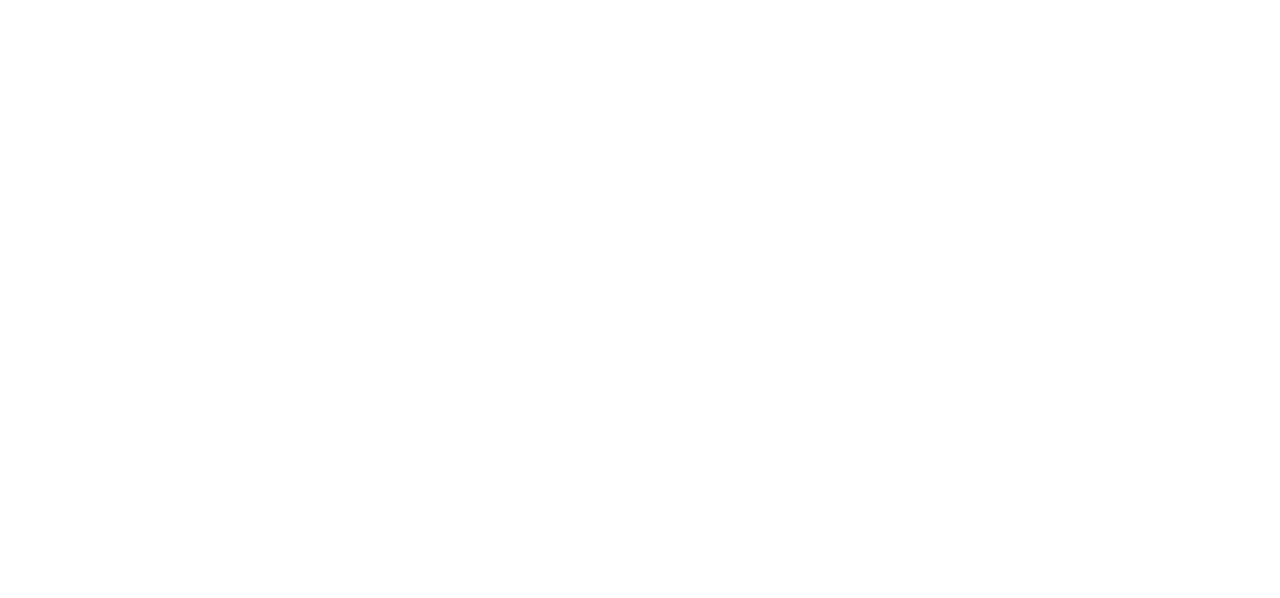
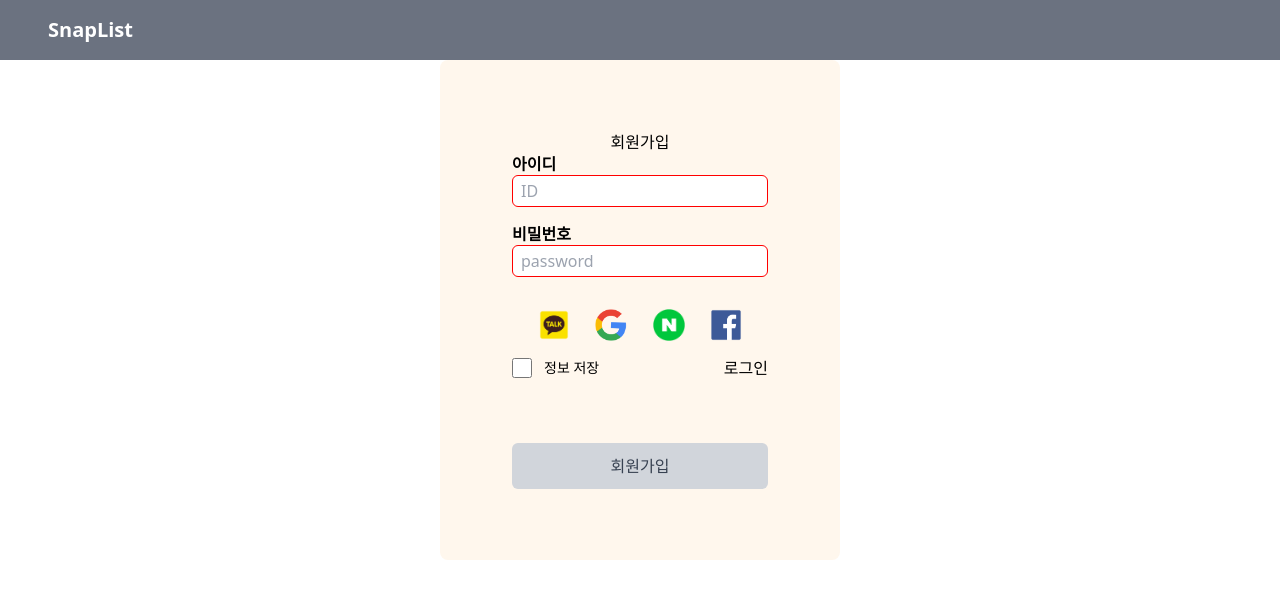
Before and after one commit to sth119/Snaplist_Front, a React (Vite) app: page /signup in a window 1280 px wide. Before the commit this address had no page. Shown: the top 598 px of the page. Built offline with nearby package versions, Linux system fonts and the light colour scheme.

Commit message:
registerpage

```diff
--- a/src/App.jsx
+++ b/src/App.jsx
@@ -1,7 +1,8 @@
 import { BrowserRouter, Routes, Route, Outlet } from "react-router-dom";
-import { Main , Header, GuestPage, Navbar, LoginPage, UserPage, Trash } from './Bridge';
+import { Main , Header, GuestPage, Navbar, LoginPage, UserPage, Trash, RegisterPage } from './Bridge';
 import { FileProvider, useFile } from "./common/Context";
 import { AuthProvider } from "./common/AuthContext";
+
 
 function HeaderWithNavbar() {
   return (
@@ -103,6 +104,7 @@
           <Route element={<OnlyHeader />}>
             <Route path="/" element={<Main />} />
             <Route path="/login" element={<LoginPage />} />
+            <Route path="/signup" element={<RegisterPage />} />
           </Route>
         </Routes>
     </BrowserRouter>
--- a/src/Bridge.jsx
+++ b/src/Bridge.jsx
@@ -7,6 +7,7 @@
 import UserPage from "./user/UserPage";
 import LoginPage from "./LoginPage/LoginPage";
 import Trash from './common/Trash'
+import RegisterPage from "./LoginPage/RegisterPage";
 
 
 
@@ -23,4 +24,5 @@
     UserPage,
     LoginPage,
     Trash,
+    RegisterPage,
 };
--- a/src/LoginPage/LoginPage.jsx
+++ b/src/LoginPage/LoginPage.jsx
@@ -95,7 +95,7 @@
             </label>
           </div>
           <div className='Register'>
-            <Link to={"/guest"}>회원가입</Link>
+            <Link to={"/signup"}>회원가입</Link>
           </div>
         </div>
         <button type='submit' className='LoginCheck'>
--- /dev/null
+++ b/src/LoginPage/RegisterPage.jsx
@@ -0,0 +1,112 @@
+import React, { useState } from 'react';
+import { Link, useNavigate } from 'react-router-dom';
+import "./LoginPage.css";  // 기존 CSS 재활용 (이름 바꾸고 싶으면 RegisterPage.css로)
+
+const RegisterPage = () => {
+  const [username, setUsername] = useState('');
+  const [password, setPassword] = useState('');
+  const [error, setError] = useState('');
+  const [success, setSuccess] = useState('');
+
+  const navigate = useNavigate();
+
+  const handleSubmit = async (e) => {
+    e.preventDefault();
+    setError('');
+    setSuccess('');
+
+    if (!username.trim() || !password.trim()) {
+      setError('아이디와 비밀번호를 입력해주세요.');
+      return;
+    }
+
+    try {
+      const response = await fetch('http://localhost:8080/api/auth/signup', {
+        method: 'POST',
+        headers: {
+          'Content-Type': 'application/json',
+        },
+        body: JSON.stringify({ username, password }),
+      });
+
+      if (response.ok) {
+        setSuccess('회원가입 성공! 로그인해주세요.');
+        setTimeout(() => {
+          navigate('/login');  // 2초 후 로그인 페이지로 이동
+        }, 2000);
+      } else {
+        const errorData = await response.text();
+        setError(errorData || '회원가입 실패: 이미 사용 중인 아이디일 수 있습니다.');
+      }
+    } catch (err) {
+      console.error('회원가입 에러', err);
+      setError('서버 연결 오류. 백엔드가 실행 중인지 확인해주세요.');
+    }
+  };
+
+  return (
+    <div className='LoginMainSection'>  {/* 기존 스타일 재활용 */}
+      <div className='LoginPopup'>
+        <h2 className='text-2xl font-bold mb-6 text-center'>회원가입</h2>
+
+        <form onSubmit={handleSubmit}>
+          <div className='LoginBox'>
+            <div className='IdBox'>
+              <label className='IdText'>아이디</label>
+              <input
+                type='text'
+                className='Id'
+                placeholder='ID'
+                value={username}
+                onChange={(e) => setUsername(e.target.value)}
+                required
+              />
+            </div>
+            <div className='PwBox'>
+              <label className='PwText'>비밀번호</label>
+              <input
+                type='password'
+                className='Pw'
+                placeholder='password'
+                value={password}
+                onChange={(e) => setPassword(e.target.value)}
+                required
+              />
+            </div>
+          </div>
+
+          {/* 에러/성공 메시지 */}
+          {error && <p style={{ color: 'red', textAlign: 'center' }}>{error}</p>}
+          {success && <p style={{ color: 'green', textAlign: 'center' }}>{success}</p>}
+
+          <div className='SocialLogin'>
+            {/* 소셜 버튼은 로그인과 동일하게 유지 */}
+            <Link><div className='KakaoLoginBtn' /></Link>
+            <Link><div className='GoogleLoginBtn' /></Link>
+            <Link><div className='NaverLoginBtn' /></Link>
+            <Link><div className='FacebookLoginBtn' /></Link>
+          </div>
+
+          <div className='CheckBox'>
+            {/* 체크박스 필요 없으면 삭제 가능 */}
+            <div className='SaveLoginBox'>
+              <input type="checkbox" id="save-id" className="SaveLogin" />
+              <label htmlFor='save-id' className='SaveLoginText'>
+                정보 저장
+              </label>
+            </div>
+            <div className='Register'>
+              <Link to="/login">로그인</Link>
+            </div>
+          </div>
+
+          <button type='submit' className='LoginCheck'>
+            회원가입
+          </button>
+        </form>
+      </div>
+    </div>
+  );
+};
+
+export default RegisterPage;
```
